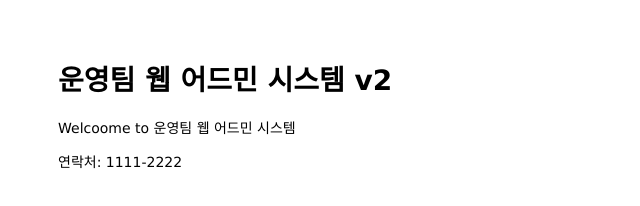
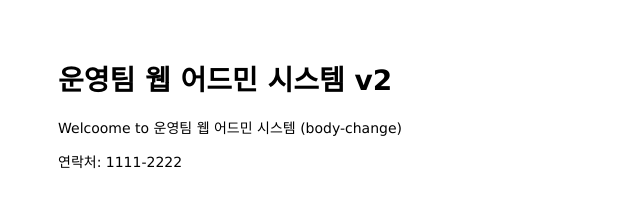
Before and after one commit to sexyspin/mastering-git-github, a website: page public/index.html in a window 1280 px wide. Shown: the whole page, without its empty margins (0-640 px from the left). Drawn offline with Linux system fonts and the light colour scheme.

Commit message:
Change body

```diff
--- a/public/index.html
+++ b/public/index.html
@@ -7,7 +7,7 @@
 
 <body>
   <h1>운영팀 웹 어드민 시스템 v2</h1>
-  <p>Welcoome to 운영팀 웹 어드민 시스템</p>
+  <p>Welcoome to 운영팀 웹 어드민 시스템 (body-change)</p>
 </body>
 
 <footer>
```
